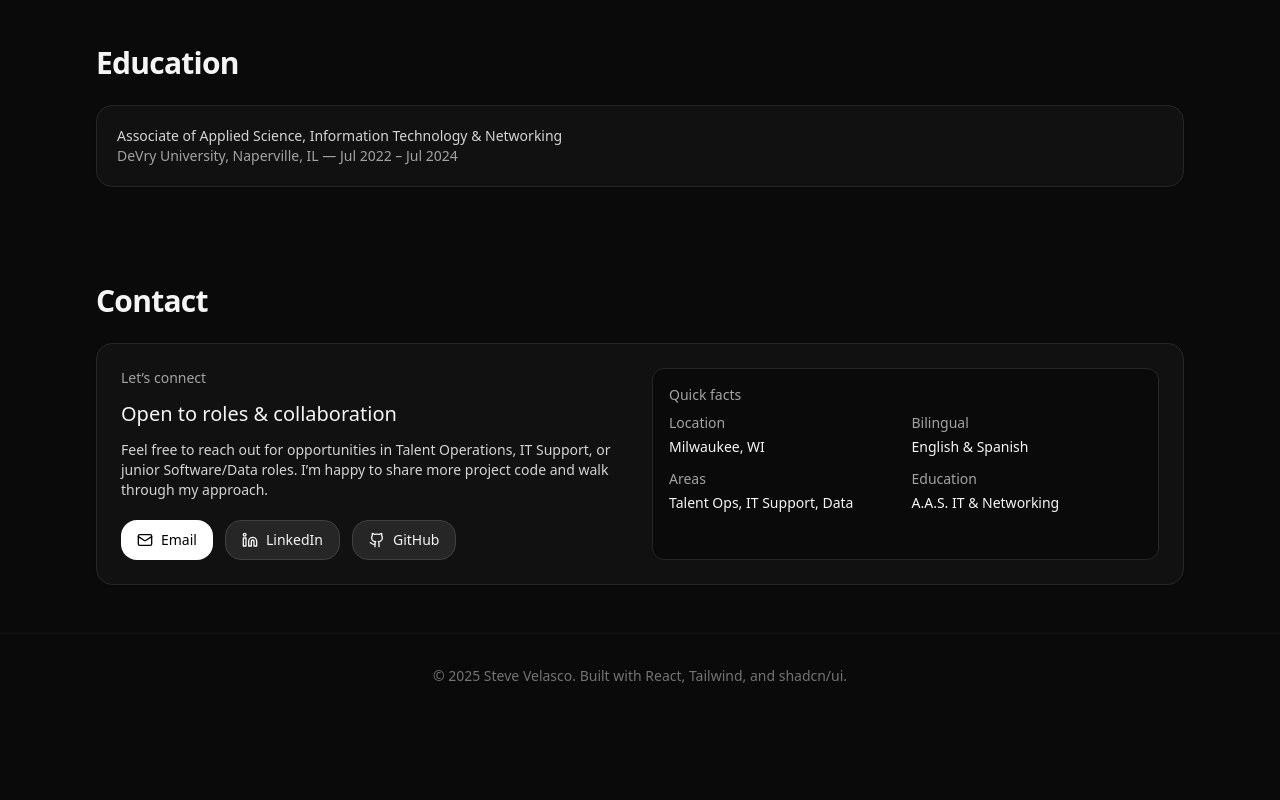
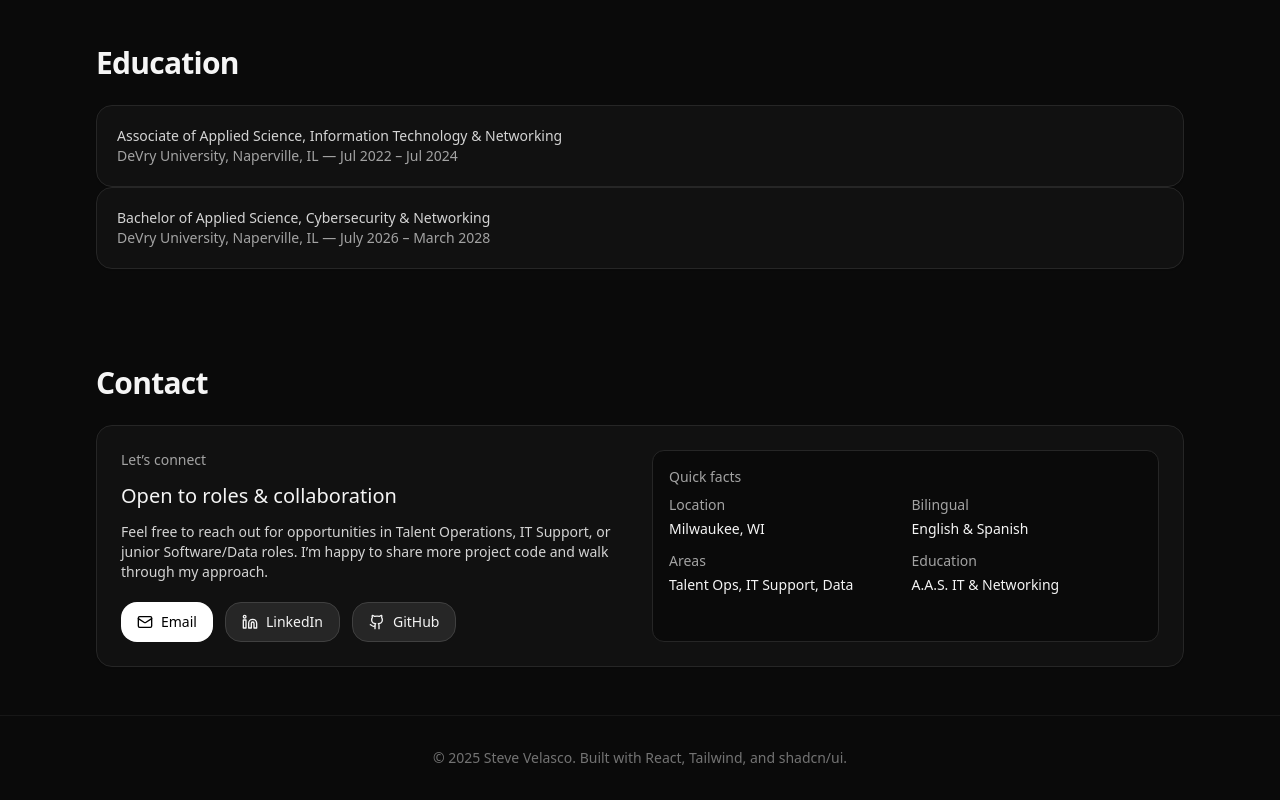
Before and after one commit to SteveAlux/portfolio, a React (Vite) app in the folder steve-velasco-portfolio/: page / in a window 1280 px wide. Shown: the part 3488-4288 px from the top of the page. Before the commit the page ends 4206 px from the top, so only its background shows below. Built offline with nearby package versions, Linux system fonts and the light colour scheme.

Commit message:
Update App.tsx
Updated Education Block

```diff
--- a/steve-velasco-portfolio/src/App.tsx
+++ b/steve-velasco-portfolio/src/App.tsx
@@ -391,6 +391,12 @@ export default function App() {
             <div className="text-neutral-400">DeVry University, Naperville, IL — Jul 2022 – Jul 2024</div>
           </CardContent>
         </Card>
+         <Card className="bg-neutral-900/60 border-neutral-800 rounded-2xl">
+          <CardContent className="p-5 text-neutral-300 text-sm">
+            <div className="font-medium">Bachelor of Applied Science, Cybersecurity & Networking</div>
+            <div className="text-neutral-400">DeVry University, Naperville, IL — July 2026 – March 2028</div>
+          </CardContent>
+        </Card>
       </Section>
 
       {/* Contact */}
```
